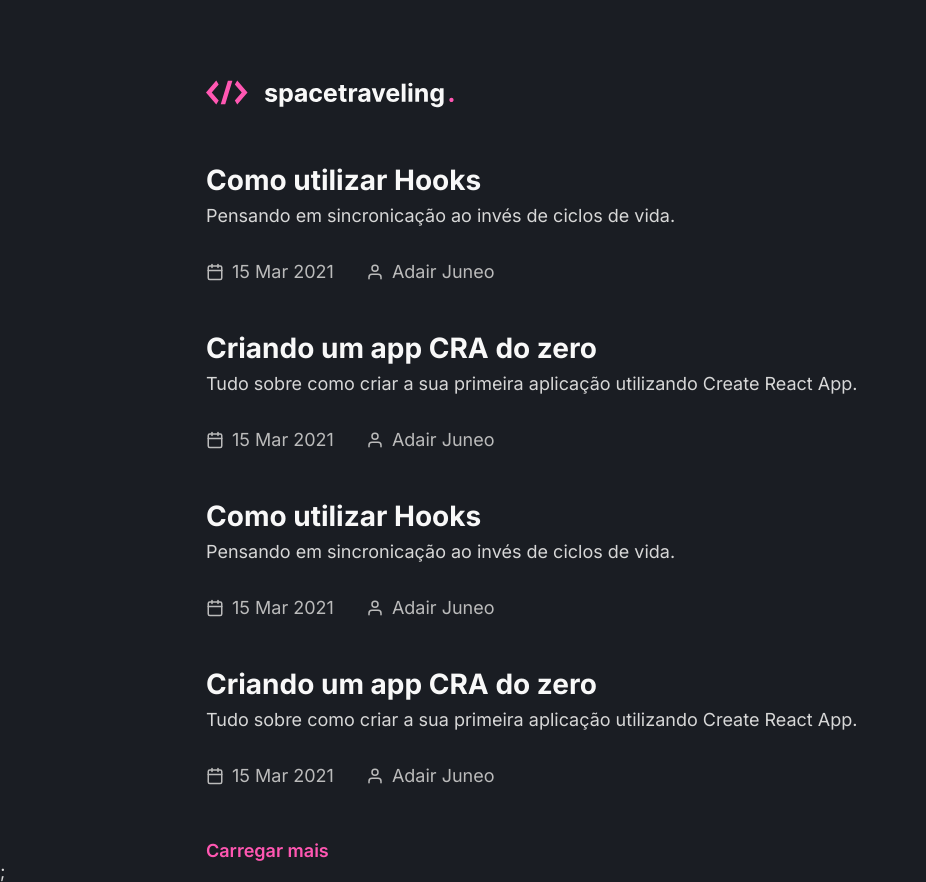
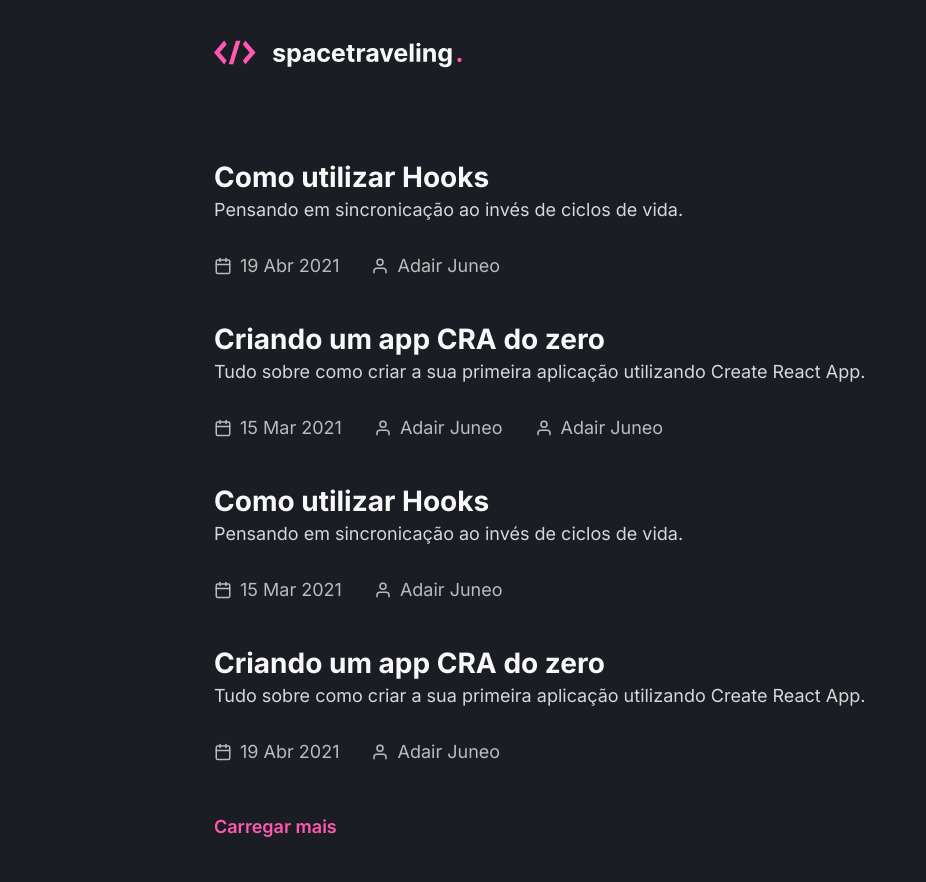
Before and after one commit to adairjuneoaf/blog-reactjs-prismic, a Next.js app: page / in a window 1280 px wide. Shown: the whole page, without its empty margins (0-926 px from the left). After the commit the page ends 837 px from the top, so only its background shows below. Built offline with nearby package versions, Linux system fonts and the light colour scheme.

Commit message:
Page [slug-post] finished.

```diff
--- a/src/components/Header/header.module.scss
+++ b/src/components/Header/header.module.scss
@@ -1,12 +1,16 @@
 .header {
-  display: block;
-  margin-top: 5rem;
+  width: fit-content;
+  height: 7rem;
 
-  width: fit-content;
-  height: fit-content;
+  display: flex;
+  align-items: center;
 
-  img {
-    width: auto;
-    height: 28px;
+  .content {
+    display: block;
+
+    img {
+      width: auto;
+      height: 28px;
+    }
   }
 }
--- a/src/components/Header/index.tsx
+++ b/src/components/Header/index.tsx
@@ -3,11 +3,13 @@
 
 const Header: React.FC = () => {
   return (
-    <section className={commonStyles.main}>
-      <a href="/" className={headerStyles.header}>
-        <img src="/logo.svg" alt="logo" />
-      </a>
-    </section>
+    <header className={commonStyles.main}>
+      <section className={headerStyles.header}>
+        <a href="/" className={headerStyles.content}>
+          <img src="/logo.svg" alt="logo" />
+        </a>
+      </section>
+    </header>
   );
 };
 
--- a/src/pages/_app.tsx
+++ b/src/pages/_app.tsx
@@ -6,7 +6,7 @@
   return (
     <>
       <Header />
-      <Component {...pageProps} />;
+      <Component {...pageProps} />
     </>
   );
 }
--- a/src/pages/home.module.scss
+++ b/src/pages/home.module.scss
@@ -15,6 +15,17 @@
   }
 
   article {
+    a {
+      font-size: 1.75rem;
+      font-weight: 700;
+      color: var(--white-300);
+
+      transition: color 0.2s;
+      &:hover {
+        color: var(--pink-500);
+      }
+    }
+
     .footerPost {
       margin-top: 1.5rem;
 
@@ -35,3 +46,9 @@
     }
   }
 }
+
+.loadMore {
+  &:hover {
+    text-decoration: underline;
+  }
+}
--- a/src/pages/index.tsx
+++ b/src/pages/index.tsx
@@ -1,8 +1,8 @@
 import { GetStaticProps, NextPage } from 'next';
 import Head from 'next/head';
+import Link from 'next/link';
 
-import { FiUser } from 'react-icons/fi';
-import { FiCalendar } from 'react-icons/fi';
+import { FiUser, FiCalendar } from 'react-icons/fi';
 
 import getPrismicClient from '../services/prismic';
 
@@ -38,7 +38,50 @@
       <main className={commonStyles.main}>
         <section className={styles.homePagePosts}>
           <article>
-            <h1>Como utilizar Hooks</h1>
+            <Link href="/">
+              <a>Como utilizar Hooks</a>
+            </Link>
+            <p>Pensando em sincronicação ao invés de ciclos de vida.</p>
+            <div className={styles.footerPost}>
+              <p>
+                <FiCalendar />
+                19 Abr 2021
+              </p>
+              <p>
+                <FiUser />
+                Adair Juneo
+              </p>
+            </div>
+          </article>
+
+          <article>
+            <Link href="/">
+              <a>Criando um app CRA do zero</a>
+            </Link>
+            <p>
+              Tudo sobre como criar a sua primeira aplicação utilizando Create
+              React App.
+            </p>
+            <div className={styles.footerPost}>
+              <p>
+                <FiCalendar />
+                15 Mar 2021
+              </p>
+              <p>
+                <FiUser />
+                Adair Juneo
+              </p>
+              <p>
+                <FiUser />
+                Adair Juneo
+              </p>
+            </div>
+          </article>
+
+          <article>
+            <Link href="/">
+              <a>Como utilizar Hooks</a>
+            </Link>
             <p>Pensando em sincronicação ao invés de ciclos de vida.</p>
             <div className={styles.footerPost}>
               <p>
@@ -53,7 +96,9 @@
           </article>
 
           <article>
-            <h1>Criando um app CRA do zero</h1>
+            <Link href="/">
+              <a>Criando um app CRA do zero</a>
+            </Link>
             <p>
               Tudo sobre como criar a sua primeira aplicação utilizando Create
               React App.
@@ -61,40 +106,7 @@
             <div className={styles.footerPost}>
               <p>
                 <FiCalendar />
-                15 Mar 2021
-              </p>
-              <p>
-                <FiUser />
-                Adair Juneo
-              </p>
-            </div>
-          </article>
-
-          <article>
-            <h1>Como utilizar Hooks</h1>
-            <p>Pensando em sincronicação ao invés de ciclos de vida.</p>
-            <div className={styles.footerPost}>
-              <p>
-                <FiCalendar />
-                15 Mar 2021
-              </p>
-              <p>
-                <FiUser />
-                Adair Juneo
-              </p>
-            </div>
-          </article>
-
-          <article>
-            <h1>Criando um app CRA do zero</h1>
-            <p>
-              Tudo sobre como criar a sua primeira aplicação utilizando Create
-              React App.
-            </p>
-            <div className={styles.footerPost}>
-              <p>
-                <FiCalendar />
-                15 Mar 2021
+                19 Abr 2021
               </p>
               <p>
                 <FiUser />
@@ -103,7 +115,9 @@
             </div>
           </article>
         </section>
-        <a href="/">Carregar mais</a>
+        <a href="/" className={styles.loadMore}>
+          Carregar mais
+        </a>
       </main>
     </>
   );
--- a/src/styles/common.module.scss
+++ b/src/styles/common.module.scss
@@ -2,5 +2,5 @@
   max-width: 900px;
   margin: 0 auto;
 
-  padding: 0 1rem;
+  padding: 0 1.5rem;
 }
--- a/src/styles/globals.scss
+++ b/src/styles/globals.scss
@@ -34,7 +34,9 @@
   color: var(--gray-200);
 }
 
-p {
+p,
+ul,
+strong {
   font-family: 'Inter', sans-serif;
   font-size: 1.125rem;
   font-weight: 400;
@@ -52,8 +54,7 @@
 h3,
 h4,
 h5,
-h6,
-strong {
+h6 {
   font-family: 'Inter', sans-serif;
   font-size: 1.75rem;
   font-weight: 700;
```
Also changed, not shown: src/pages/post/[slug].tsx (+123 -2 lines), src/pages/post/post.module.scss (+66 -1 lines), public/banner.png (added).
